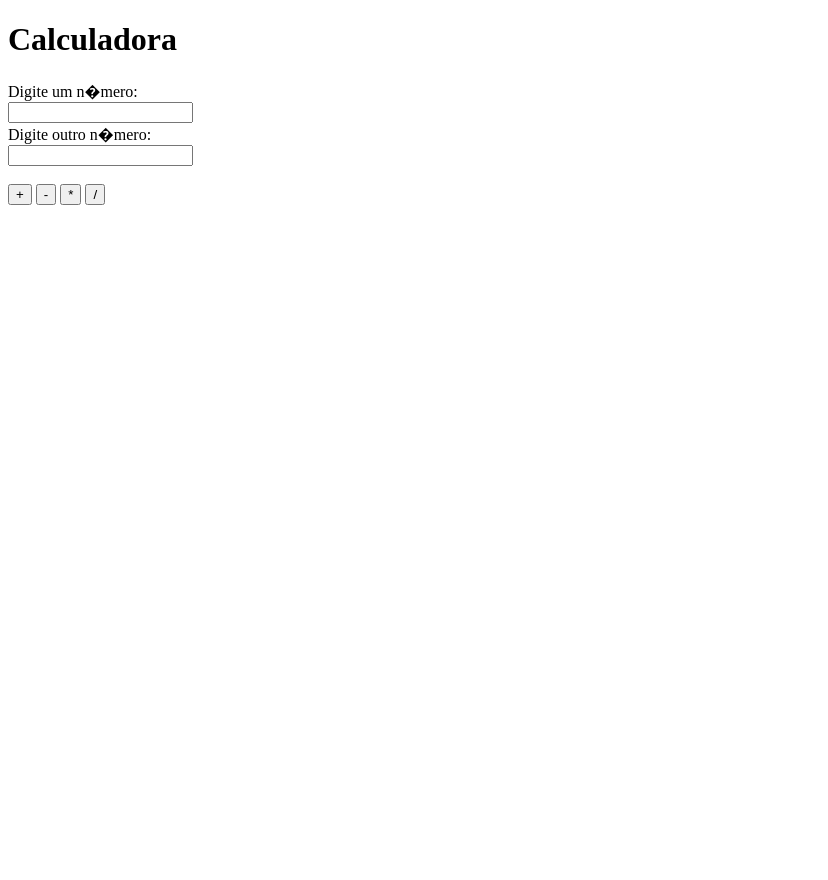
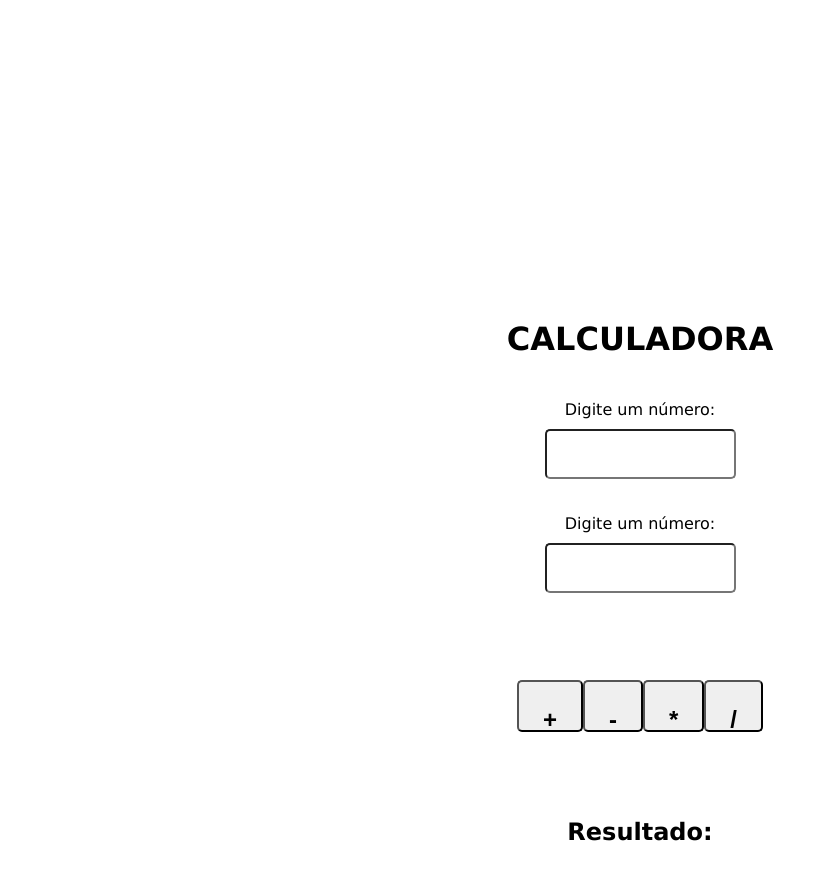
Before and after one commit to professorarenata/Madureira2022-3, a plain HTML site: page calculadora.html in a window 1280 px wide. Shown: the whole page, without its empty margins (0-828 px from the left). Before the commit the page ends 800 px from the top, so only its background shows below. Drawn offline with Linux system fonts and the light colour scheme.

Commit message:
javascript upgrade

```diff
--- a/calculadora.html
+++ b/calculadora.html
@@ -4,37 +4,37 @@
   <meta charset="UTF-8">
   <meta http-equiv="X-UA-Compatible" content="IE=edge">
   <meta name="viewport" content="width=device-width, initial-scale=1.0">
-  <title>Document</title>
-  <script>
-  function soma(form1)
-  {
-    a=new Number(form1.t1.value);
-    b=new Number(form1.t2.value);
-    c=new Number(a+b);
-    alert("A soma dos n�meros �:  "+c);
-  }
-
-  function sub(form1)
-  {
-    a=new Number(form1.t1.value);
-    b=new Number(form1.t2.value);
-    c=new Number(a-b);
-    alert("A subtra��o dos n�meros �:  "+c);
-  }
-  </script>
+  <title>Calculadora</title>
+  <link rel="stylesheet" href="./style.css">
 </head>
 
-<body>
+<body class='flex'>
   <h1>Calculadora</h1>
-  Digite um n�mero:
   <form name="form1">
-    <input type="text" name="t1"><br>
-    Digite outro n�mero:<br>
-    <input type="text" name="t2"><br><br>
-    <input type="button" name="b1" value="+" onClick="soma(form1)">
-    <input type="button" name="b2" value="-" onClick="sub(form1)">
-    <input type="button" name="b3" value="*">
-    <input type="button" name="b4" value="/">
+    <div id='n1' class='input-div flex'>
+      <label for="t1">Digite um número:  </label>
+      <input type="text" name="t1" id='t1'>
+    </div>
+    <div id='n2' class='input-div flex'>
+      <label for="t1">Digite um número:  </label>
+      <input type="text" name="t2" id='t2'>
+    </div>
+    <div class="btn-div flex">
+      <input type="button" name="b1" value="+" onClick="soma(form1)">
+      <input type="button" name="b2" value="-" onClick="sub(form1)">
+      <input type="button" name="b3" value="*"
+      onClick="multiple(form1)">
+      <input type="button" name="b4" value="/"
+      onClick="divide(form1)">
+
+    </div>
+    <div id="result"  class='input-div result-div flex'>
+      <h2>Resultado: <br>
+        <span class='result'></span>
+      </h2>
+    </div>
+
   </form>
+  <script defer src='./script.js'></script>
 </body>
 </html>
--- /dev/null
+++ b/script.js
@@ -0,0 +1,42 @@
+let resultText = document.querySelector('.result'),
+    v1 = document.querySelector('#n1'),
+    v2 = document.querySelector('#n2')
+    arrBtn = document.querySelector('input[type=button]')
+
+console.log(arrBtn)
+
+let sumAll = (v, m) => {
+ switch (m) {
+     case "+":
+         return v+v;
+         break;
+
+    case "-":
+        return v-v;
+        break;
+
+    case "*":
+        return v*v;
+        break;
+    case "/":
+        return v/v;
+        break;
+ }
+}
+
+function soma(form1)
+{
+    a=new Number(form1.t1.value);
+    b=new Number(form1.t2.value);
+    c=new Number(a+b);
+    resultText.innerHTML = String(c)
+}
+
+function sub(form1)
+{
+    a=new Number(form1.t1.value);
+    b=new Number(form1.t2.value);
+    c=new Number(a-b);
+    resultText.innerHTML = String(c)
+
+}
--- /dev/null
+++ b/style.css
@@ -0,0 +1,54 @@
+*{
+    margin:0;
+    padding:0;
+    box-sizing:border-box;
+}
+
+body {
+    padding:0 1em;
+    font-family:'Lucida Sans', 'Lucida Sans Regular', 'Lucida Grande', 'Lucida Sans Unicode', Geneva, Verdana, sans-serif;
+    padding:25% 25%;
+
+}
+.flex{
+    display:flex;
+    flex-direction:column;
+    justify-content: center;
+    align-items:center;
+}
+h1{
+    margin-bottom:5%;
+    text-transform:uppercase;
+}
+
+label{
+    margin:10px 0;
+    font-weight:500;
+}
+input{
+    height:50px;
+    margin-bottom:25px;
+    border-radius:5px;
+    padding: 5px;
+}
+.btn-div{
+ flex-direction:row;
+ justify-content:space-around;
+}
+.btn-div input{
+    padding:24px;
+    font-size:24px;
+    font-weight:700;
+    margin-top:25%;
+
+}
+
+#result{
+    text-align:center;
+    margin-top:25%;
+}
+.result{
+    font-size:24px;
+    font-weight:700;
+
+}
```
